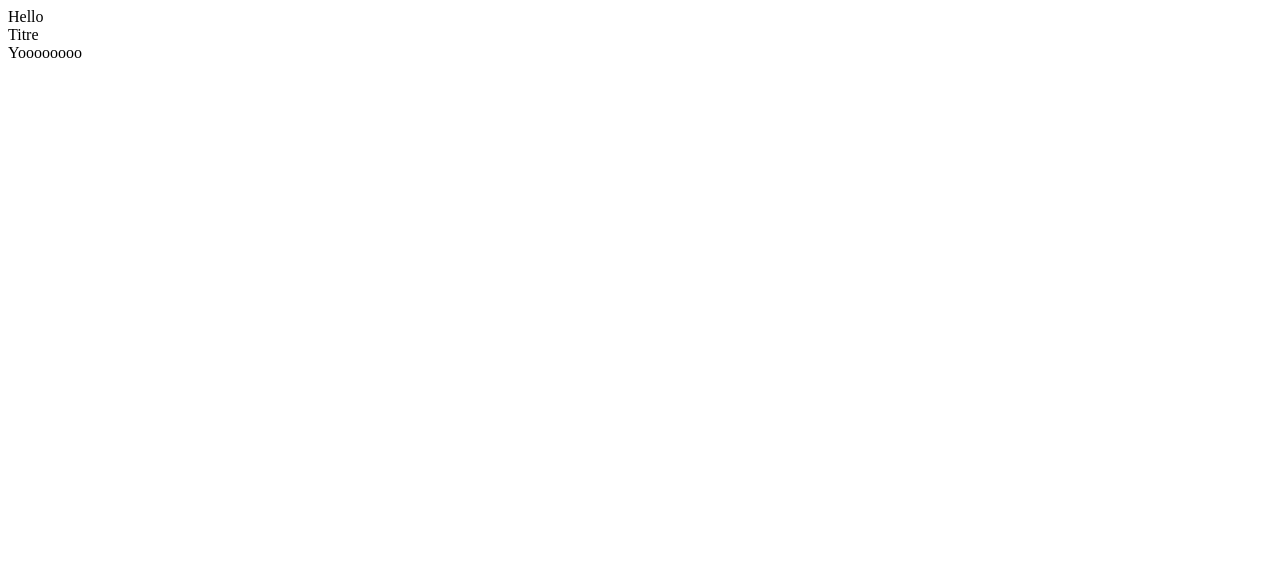
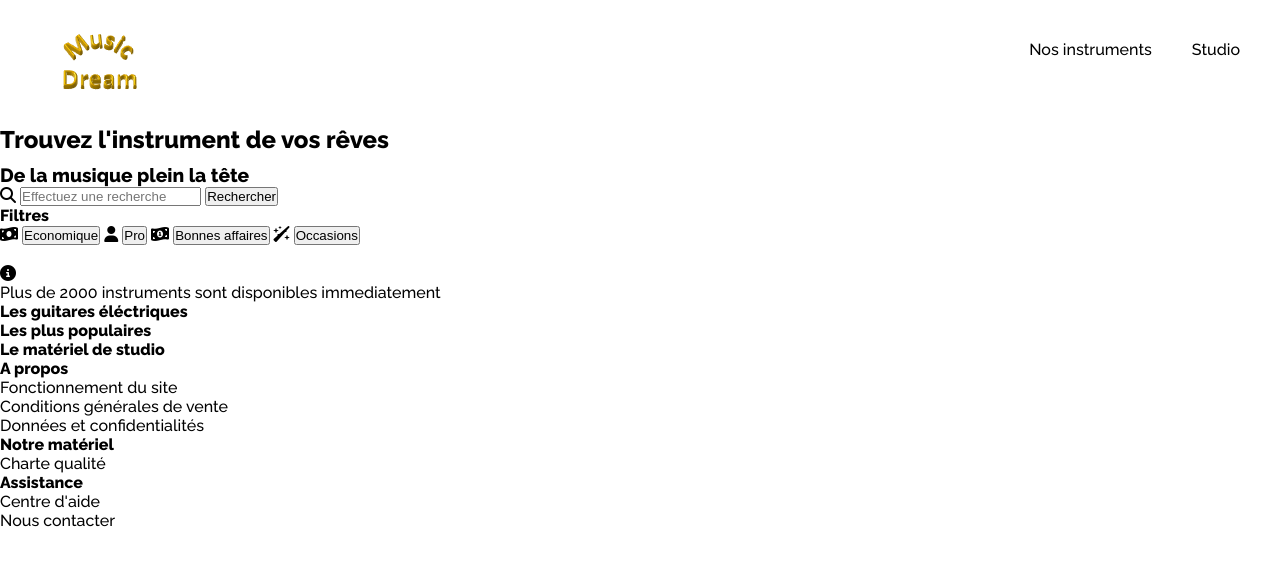
Before and after one commit to landolsijasser/projet-Jasser-aurelie, a website: page front/index.html in a window 1280 px wide. Drawn offline with Linux system fonts and the light colour scheme.

Commit message:
Structure html

```diff
--- a/front/index.html
+++ b/front/index.html
@@ -5,11 +5,80 @@
     <meta http-equiv="X-UA-Compatible" content="IE=edge">
     <meta name="viewport" content="width=device-width, initial-scale=1.0">
     <title>project_web</title>
+    <link rel="stylesheet" href="./assets/css/style.css">
+
+
 </head>
 <body>
-    <header>Hello</header>
-    <main></main>
-    <div> Titre</div>
-    <Footer>Yoooooooo</Footer>
+    <header>
+<img src="./assets/images/logo/logo.png" alt="">
+<nav>
+    <ul>
+<li>Nos instruments</li>
+<li>Studio</li>
+</ul>
+</nav>
+
+
+    </header>
+    <main>
+        <section id="Recherche">
+            <h1>Trouvez l'instrument de vos rêves</h1>
+            <h2>De la musique plein la tête</h2>
+            <div>
+                <i class="fa-solid fa-magnifying-glass"></i>
+                <input type="text" placeholder="Effectuez une recherche">
+                <button>Rechercher</button>
+            </div>
+            <div>
+                <h3>Filtres</h3>
+                <i class="fa-solid fa-money-bill-wave"></i>
+                <button>Economique</button>
+                <i class="fa-solid fa-user"></i>
+                <button>Pro</button>
+                <i class="fa-solid fa-money-bill-1-wave"></i>
+                <button>Bonnes affaires</button>
+                <i class="fa-solid fa-wand-sparkles"></i>
+                <button>Occasions</button>
+            </div>
+            <br>
+            <div>
+                <i class="fa-solid fa-circle-info"></i>
+                <p>Plus de 2000 instruments sont disponibles immediatement</p>
+            </div>
+
+
+        </section>
+        <section>
+            <h3>Les guitares éléctriques</h3>
+        </section>
+        <section>
+            <h3>Les plus populaires</h3>
+        </section>
+        <section>
+            <h3>Le matériel de studio</h3>
+        </section>
+
+
+    </main>
+
+    <Footer>
+        <div>
+            <h3>A propos</h3>
+            <p>Fonctionnement du site</p>
+            <p>Conditions générales de vente</p>
+            <p>Données et confidentialités</p>
+        </div>
+        <div>
+            <h3>Notre matériel</h3>
+            <p>Charte qualité</p>
+        </div>
+        <div>
+            <h3>Assistance</h3>
+            <p>Centre d'aide</p>
+            <p>Nous contacter</p>
+        </div>
+    </Footer>
+<script src="https://kit.fontawesome.com/1090e0aa9a.js" crossorigin="anonymous"></script>
 </body>
 </html>
--- /dev/null
+++ b/package.json
@@ -0,0 +1,5 @@
+{
+  "dependencies": {
+    "bootstrap": "^3.4.1"
+  }
+}
```
Also changed, not shown: front/assets/js/index.js (line endings or trailing spaces), 1 other file.
